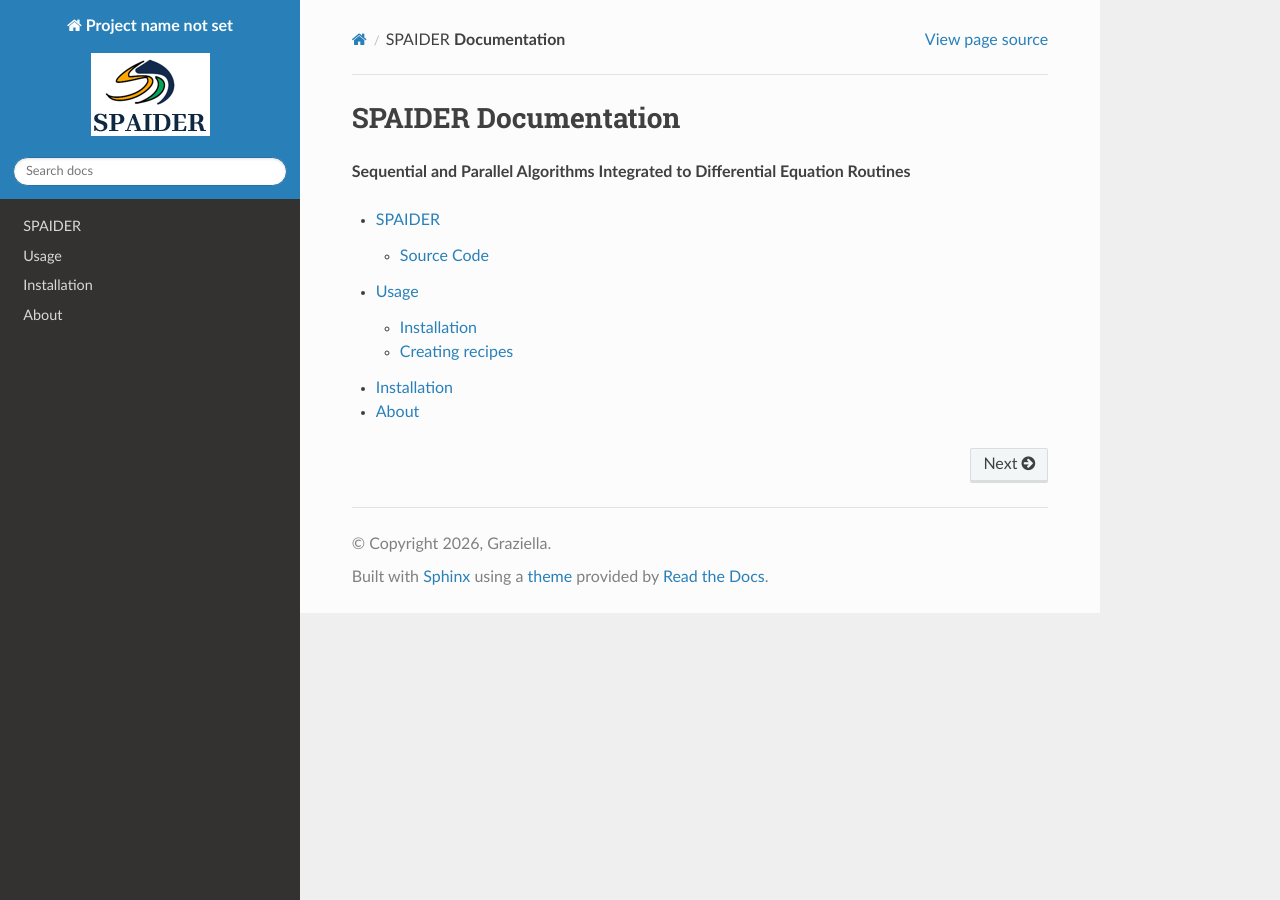
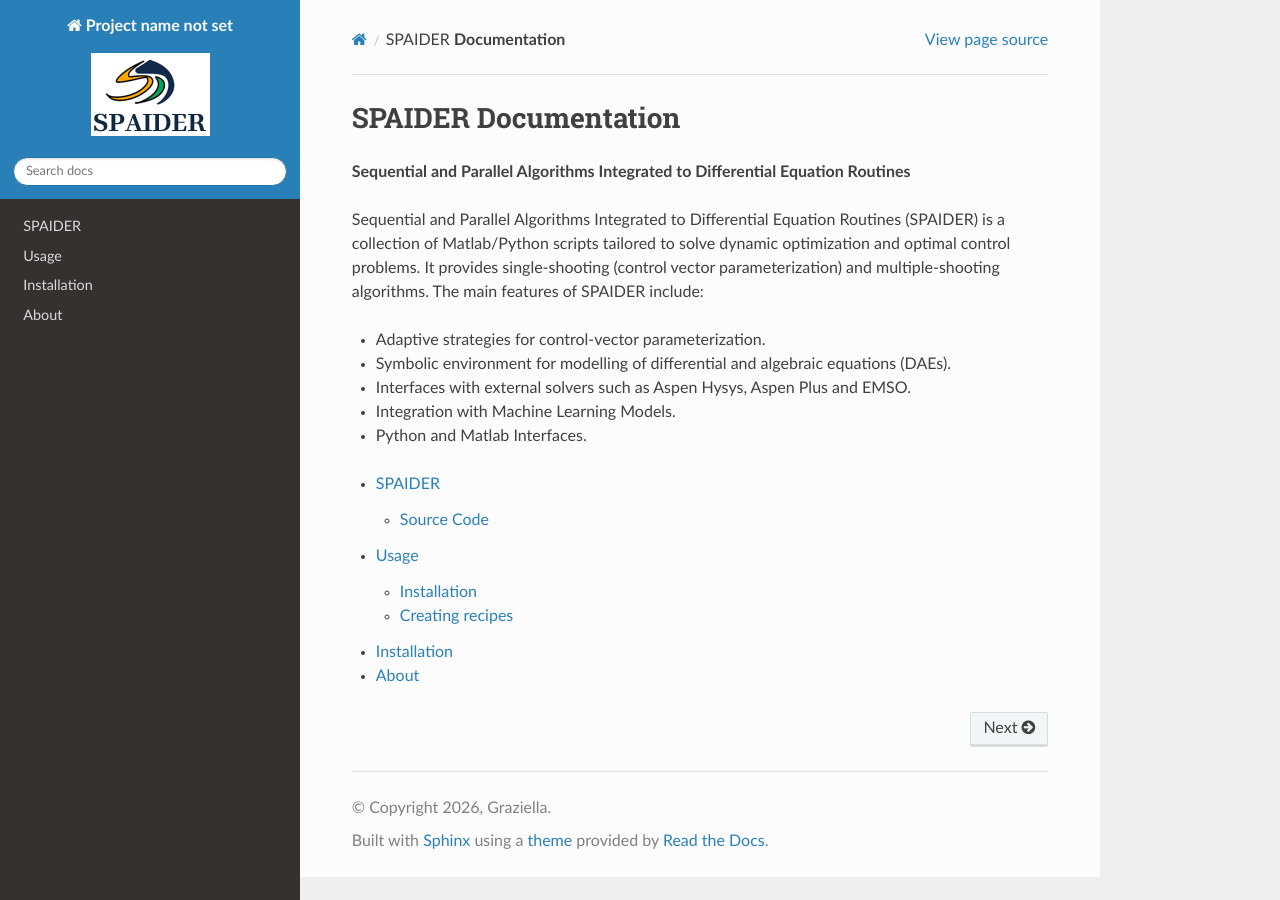
Before and after one commit to LizandroCloud/SPAIDER-M, a Sphinx documentation site: the page built from docs/source/index.rst, in a window 1280 px wide. Built offline with Sphinx 7.4.7 and the Read the Docs theme 3.1.0, drawn with Linux system fonts in a browser that asks for light colours.

Commit message:
Update index.rst

```diff
--- a/docs/source/index.rst
+++ b/docs/source/index.rst
@@ -2,7 +2,13 @@
 ================================
 **Sequential and Parallel Algorithms Integrated to Differential Equation Routines**
 
+Sequential and Parallel Algorithms Integrated to Differential Equation Routines (SPAIDER) is a collection of Matlab/Python scripts tailored to solve dynamic optimization and optimal control problems. It provides single-shooting (control vector parameterization) and multiple-shooting algorithms. The main features of SPAIDER include:
 
+- Adaptive strategies for control-vector parameterization.
+- Symbolic environment for modelling of differential and algebraic equations (DAEs).
+- Interfaces with external solvers such as Aspen Hysys, Aspen Plus and EMSO.
+- Integration with Machine Learning Models.
+- Python and Matlab Interfaces.
 
 .. toctree::
    presentation
```
